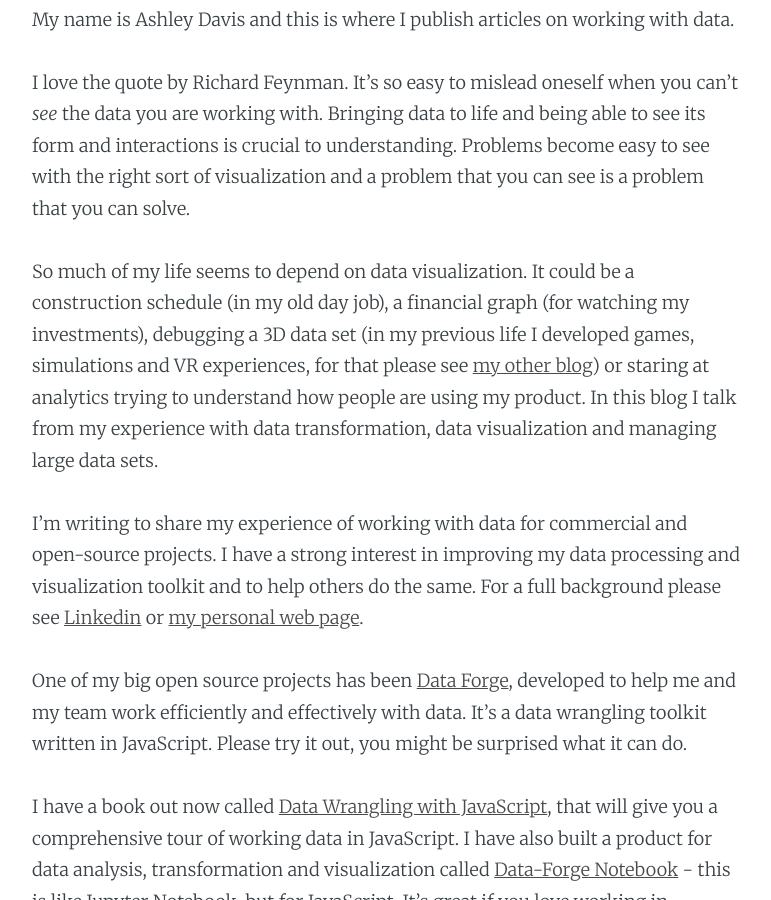
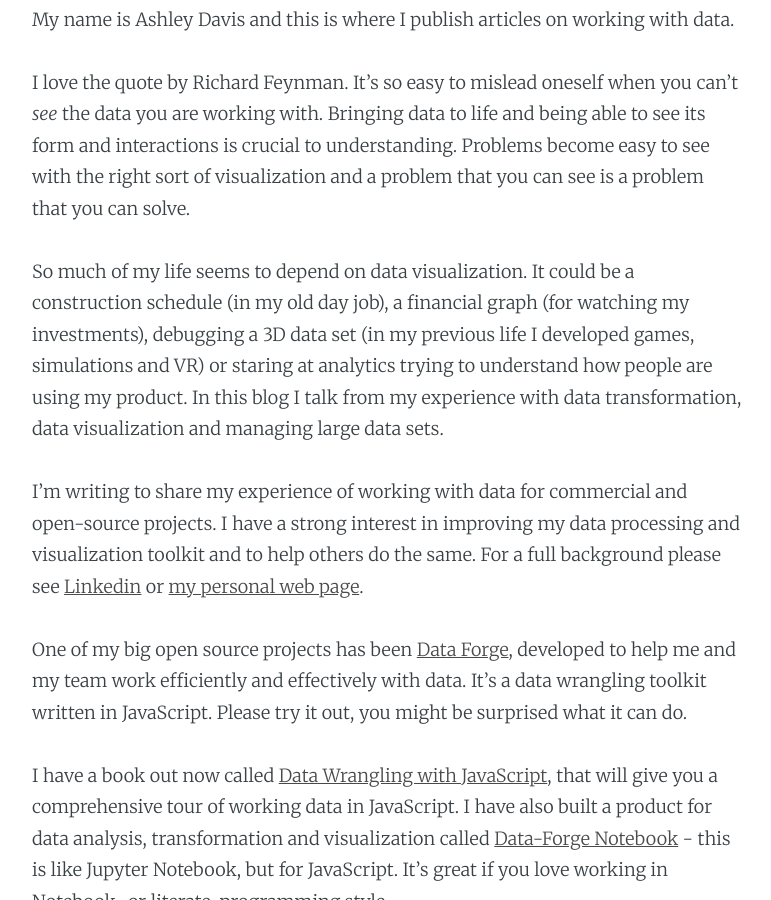
Before and after one commit to ashleydavis/the-data-wrangler-blog, a Jekyll site: the page built from _pages/about.markdown, in a window 1280 px wide and 900 px high, scrolled down 663 px. Shown: the whole window, without its empty margins (253-1024 px from the left). Built offline with Jekyll 4.4.1, drawn with Linux system fonts in a browser that asks for light colours; comment, search, counter and statistics services are not loaded.

Commit message:
Updated the about page.

```diff
--- a/_pages/about.markdown
+++ b/_pages/about.markdown
@@ -16,7 +16,7 @@
 
 I love the quote by Richard Feynman. It's so easy to mislead oneself when you can't *see* the data you are working with. Bringing data to life and being able to see its form and interactions is crucial to understanding. Problems become easy to see with the right sort of visualization and a problem that you can see is a problem that you can solve.
 
-So much of my life seems to depend on data visualization. It could be a construction schedule (in my old day job), a financial graph (for watching my investments), debugging a 3D data set (in my previous life I developed games, simulations and VR experiences, for that please see [my other blog](http://www.what-could-possibly-go-wrong.com/?utm_source=ash&utm_medium=the-data-wrangler&utm_campaign=the-data-wrangler-about)) or staring at analytics trying to understand how people are using my product. In this blog I talk from my experience with data transformation, data visualization and managing large data sets.
+So much of my life seems to depend on data visualization. It could be a construction schedule (in my old day job), a financial graph (for watching my investments), debugging a 3D data set (in my previous life I developed games, simulations and VR) or staring at analytics trying to understand how people are using my product. In this blog I talk from my experience with data transformation, data visualization and managing large data sets.
 
 I'm writing to share my experience of working with data for commercial and open-source projects. I have a strong interest in improving my data processing and visualization toolkit and to help others do the same. For a full background please see [Linkedin](https://www.linkedin.com/in/ashleydavis75) or [my personal web page](http://www.codecapers.com.au/).
 
```
